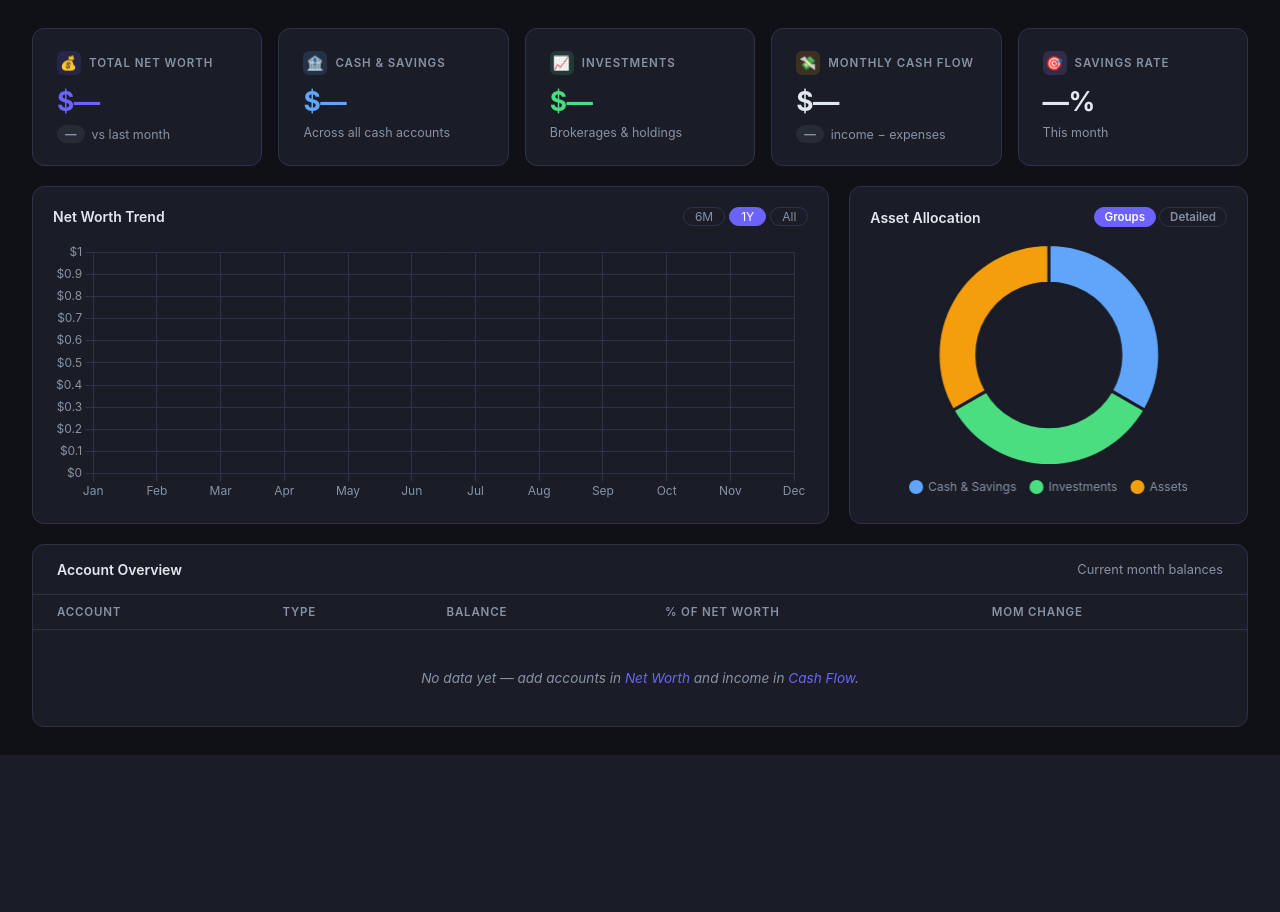
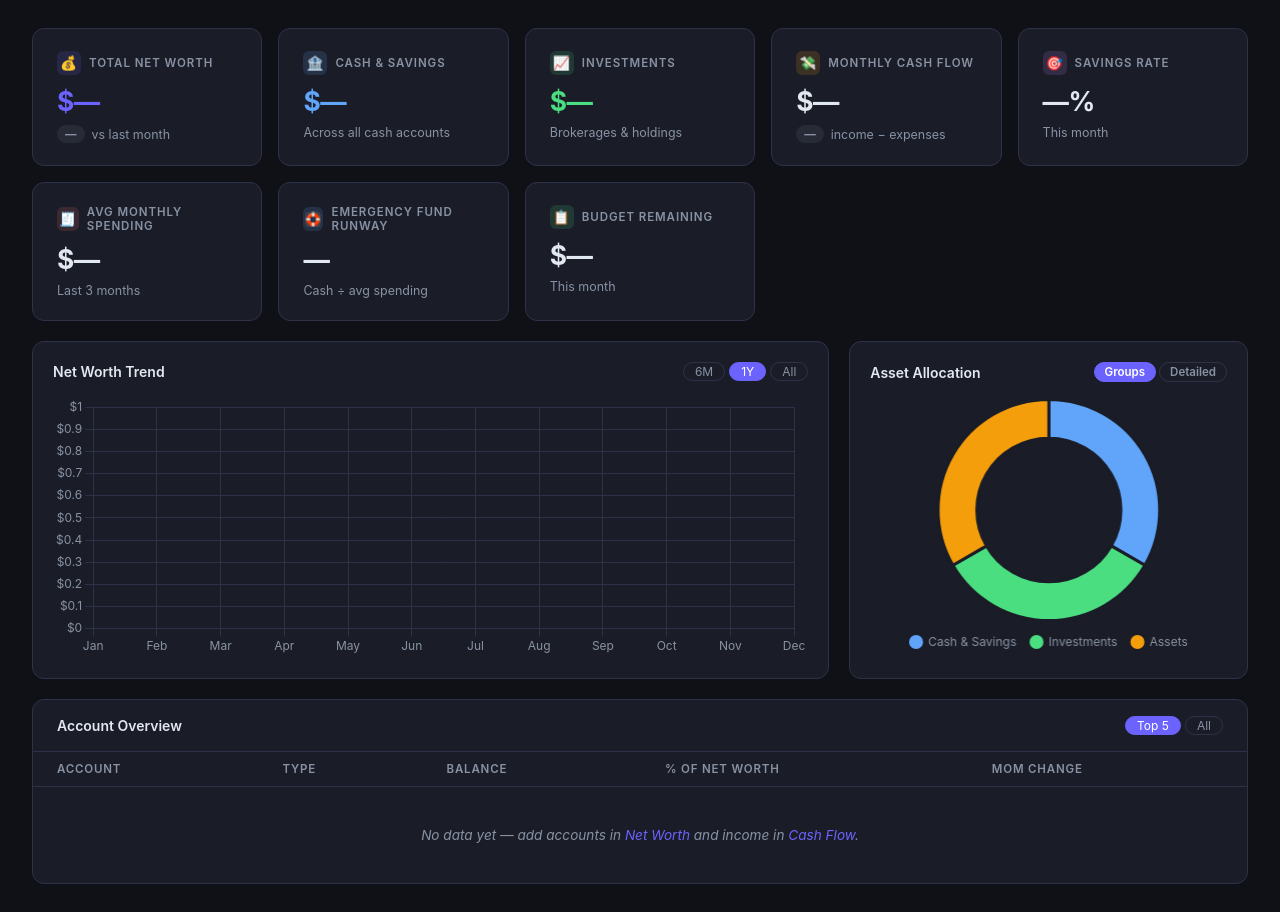
Before and after one commit to markntm/Asset-Manager, a FastAPI app: page / in a window 1280 px wide. Shown: the part 113-1025 px from the top of the page. Before the commit the page ends 868 px from the top, so only its background shows below. Run offline with FastAPI, Linux system fonts and the light colour scheme; the visitor is signed in with stand-in values (Sample User, id 1); data that the repository does not hold is empty; parts of the project's set-up code (start-up, migrations or seed data) failed here and were passed over; some libraries are stand-ins or nearby versions.

Commit message:
additional cards for dashboard and organization for account overview

```diff
--- a/templates/dashboard.html
+++ b/templates/dashboard.html
@@ -265,6 +265,33 @@
             <div class="card-value" id="card-savings-rate">—%</div>
             <div class="card-footer">This month</div>
         </div>
+
+        <div class="card">
+            <div class="card-top">
+                <div class="card-icon" style="background:rgba(248,113,113,0.15)">🧾</div>
+                Avg Monthly Spending
+            </div>
+            <div class="card-value" id="card-avg-spend">$—</div>
+            <div class="card-footer">Last 3 months</div>
+        </div>
+
+        <div class="card">
+            <div class="card-top">
+                <div class="card-icon" style="background:rgba(96,165,250,0.15)">🛟</div>
+                Emergency Fund Runway
+            </div>
+            <div class="card-value" id="card-runway">—</div>
+            <div class="card-footer">Cash ÷ avg spending</div>
+        </div>
+
+        <div class="card">
+            <div class="card-top">
+                <div class="card-icon" style="background:rgba(74,222,128,0.15)">📋</div>
+                Budget Remaining
+            </div>
+            <div class="card-value" id="card-budget">$—</div>
+            <div class="card-footer" id="card-budget-sub">This month</div>
+        </div>
     </div>
 
     <!-- Charts -->
@@ -297,7 +324,10 @@
     <div class="table-panel">
         <div class="table-panel-head">
             <span class="panel-title">Account Overview</span>
-            <span style="font-size:0.8rem; color:var(--muted)">Current month balances</span>
+            <div class="range-pills" id="acctPills">
+                <button class="pill active" data-n="5">Top 5</button>
+                <button class="pill" data-n="0">All</button>
+            </div>
         </div>
         <table>
             <thead>
@@ -551,6 +581,15 @@
         }
         setTxt('card-savings-rate', data.savings_rate != null ? data.savings_rate.toFixed(1) + '%' : '—%');
 
+        setTxt('card-avg-spend', fmtAmt(data.avg_monthly_spend));
+        setTxt('card-runway', data.runway_months != null ? data.runway_months.toFixed(1) + ' mo' : '—');
+        const bEl = document.getElementById('card-budget');
+        if (bEl) {
+            bEl.textContent = fmtAmt(data.budget_remaining);
+            bEl.style.color = data.budget_remaining < 0 ? 'var(--red)' : 'var(--green)';
+        }
+        setTxt('card-budget-sub', data.budget_total ? `of ${fmtAmt(data.budget_total)} this month` : 'No budgets set');
+
         setBadge('badge-nw', data.nw_mom_change);
         setBadge('badge-cf', data.monthly_cashflow);
 
@@ -568,13 +607,17 @@
         populateTable(data.accounts || []);
     }
 
+    let _accounts = [], acctLimit = 5;   // 0 = All
+
     function populateTable(accounts) {
+        if (accounts) _accounts = accounts;
         const tbody  = document.getElementById('accountsBody');
         const colors = ['#6c63ff','#4ade80','#f59e0b','#60a5fa','#f87171','#e879f9'];
 
-        if (!accounts.length) return;   // leave the empty-state row in place
+        if (!_accounts.length) return;   // leave the empty-state row in place
 
-        tbody.innerHTML = accounts.map((a, i) => `
+        const rows = acctLimit ? _accounts.slice(0, acctLimit) : _accounts;
+        tbody.innerHTML = rows.map((a, i) => `
             <tr>
                 <td>
                     <span class="dot" style="background:${colors[i % colors.length]}"></span>
@@ -588,6 +631,14 @@
         `).join('');
     }
 
+    document.getElementById('acctPills').addEventListener('click', e => {
+        const b = e.target.closest('.pill');
+        if (!b) return;
+        acctLimit = +b.dataset.n;
+        document.querySelectorAll('#acctPills .pill').forEach(p => p.classList.toggle('active', p === b));
+        populateTable();
+    });
+
     // ════════════════════════════════════════════════════════════════
     //  INIT
     // ════════════════════════════════════════════════════════════════
```
Also changed, not shown: routers/dashboard.py (+18 -1 lines).
